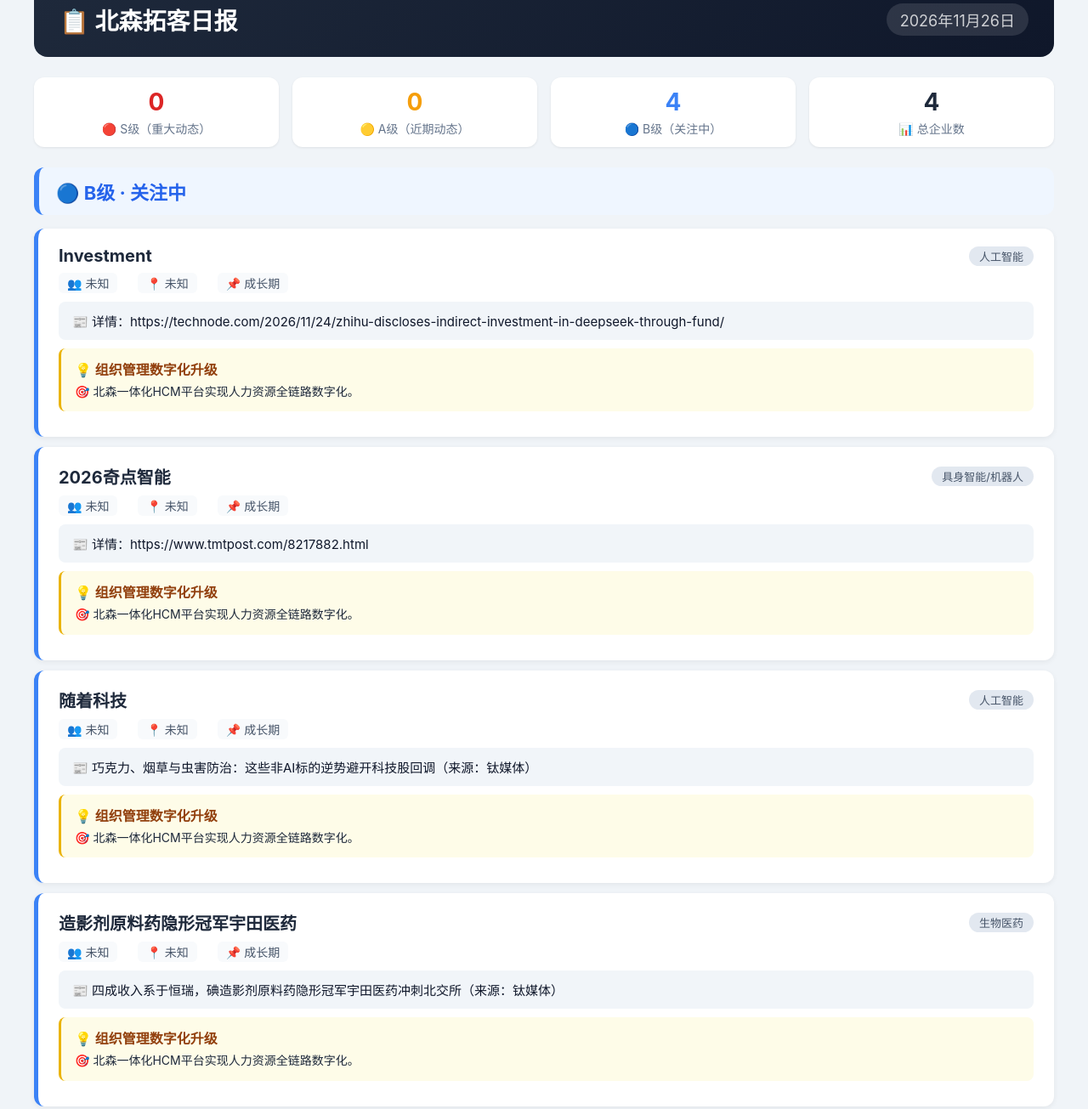
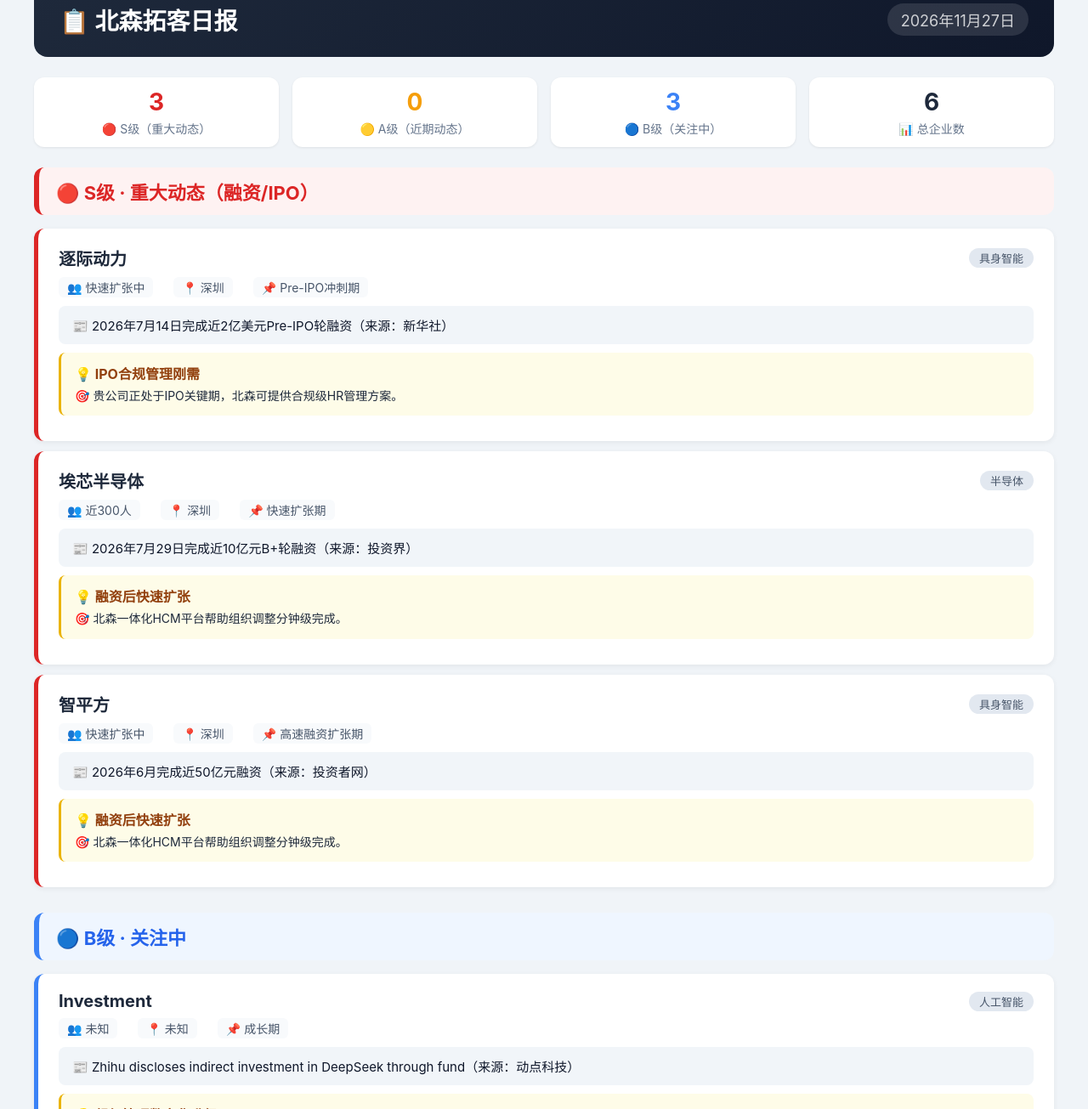
Before and after one commit to Eric6845/BeiSen-, a plain HTML site: page index.html in a window 1280 px wide. Shown: the part 41-1346 px from the top of the page at 85% size. Drawn offline with Linux system fonts and the light colour scheme.

Commit message:
deploy: f57a087ed4c44d3d0df2e782444121104896e59e

```diff
--- a/index.html
+++ b/index.html
@@ -4,7 +4,7 @@
 <head>
 <meta charset="UTF-8">
 <meta name="viewport" content="width=device-width, initial-scale=1.0">
-<title>北森拓客日报 2026年11月26日</title>
+<title>北森拓客日报 2026年11月27日</title>
 <style>
 * { margin: 0; padding: 0; box-sizing: border-box; }
 body { font-family: -apple-system, BlinkMacSystemFont, "Segoe UI", Roboto, Arial, sans-serif; background: #f0f4f8; padding: 20px; color: #1e293b; }
@@ -43,39 +43,53 @@ body { font-family: -apple-system, BlinkMacSystemFont, "Segoe UI", Roboto, Arial
 </head>
 <body>
 <div class="container">
-<div class="header"><h1>📋 北森拓客日报</h1><span class="date">2026年11月26日</span></div>
+<div class="header"><h1>📋 北森拓客日报</h1><span class="date">2026年11月27日</span></div>
 <div class="stats">
-<div class="stat-item stat-s"><div class="num">0</div><div class="label">🔴 S级（重大动态）</div></div>
+<div class="stat-item stat-s"><div class="num">3</div><div class="label">🔴 S级（重大动态）</div></div>
 <div class="stat-item stat-a"><div class="num">0</div><div class="label">🟡 A级（近期动态）</div></div>
-<div class="stat-item stat-b"><div class="num">4</div><div class="label">🔵 B级（关注中）</div></div>
-<div class="stat-item"><div class="num">4</div><div class="label">📊 总企业数</div></div>
+<div class="stat-item stat-b"><div class="num">3</div><div class="label">🔵 B级（关注中）</div></div>
+<div class="stat-item"><div class="num">6</div><div class="label">📊 总企业数</div></div>
 </div>
-<div class="section section-b"><div class="section-title">🔵 B级 · 关注中</div>
+<div class="section section-s"><div class="section-title">🔴 S级 · 重大动态（融资/IPO）</div>
+<div class="card card-s">
+<div class="card-header"><span class="card-name">逐际动力</span><span class="card-tag">具身智能</span></div>
+<div class="card-info"><span>👥 快速扩张中</span><span>📍 深圳</span><span class="card-stage">📌 Pre-IPO冲刺期</span></div>
+<div class="card-dynamic">📰 2026年7月14日完成近2亿美元Pre-IPO轮融资（来源：新华社）</div>
+<div class="card-pain"><div class="ptype">💡 IPO合规管理刚需</div><div class="pdesc">🎯 贵公司正处于IPO关键期，北森可提供合规级HR管理方案。</div></div>
+</div>
+
+<div class="card card-s">
+<div class="card-header"><span class="card-name">埃芯半导体</span><span class="card-tag">半导体</span></div>
+<div class="card-info"><span>👥 近300人</span><span>📍 深圳</span><span class="card-stage">📌 快速扩张期</span></div>
+<div class="card-dynamic">📰 2026年7月29日完成近10亿元B+轮融资（来源：投资界）</div>
+<div class="card-pain"><div class="ptype">💡 融资后快速扩张</div><div class="pdesc">🎯 北森一体化HCM平台帮助组织调整分钟级完成。</div></div>
+</div>
+
+<div class="card card-s">
+<div class="card-header"><span class="card-name">智平方</span><span class="card-tag">具身智能</span></div>
+<div class="card-info"><span>👥 快速扩张中</span><span>📍 深圳</span><span class="card-stage">📌 高速融资扩张期</span></div>
+<div class="card-dynamic">📰 2026年6月完成近50亿元融资（来源：投资者网）</div>
+<div class="card-pain"><div class="ptype">💡 融资后快速扩张</div><div class="pdesc">🎯 北森一体化HCM平台帮助组织调整分钟级完成。</div></div>
+</div>
+</div><div class="section section-b"><div class="section-title">🔵 B级 · 关注中</div>
 <div class="card card-b">
 <div class="card-header"><span class="card-name">Investment</span><span class="card-tag">人工智能</span></div>
 <div class="card-info"><span>👥 未知</span><span>📍 未知</span><span class="card-stage">📌 成长期</span></div>
-<div class="card-dynamic">📰 详情：https://technode.com/2026/11/24/zhihu-discloses-indirect-investment-in-deepseek-through-fund/</div>
+<div class="card-dynamic">📰 Zhihu discloses indirect investment in DeepSeek through fund（来源：动点科技）</div>
 <div class="card-pain"><div class="ptype">💡 组织管理数字化升级</div><div class="pdesc">🎯 北森一体化HCM平台实现人力资源全链路数字化。</div></div>
 </div>
 
 <div class="card card-b">
-<div class="card-header"><span class="card-name">2026奇点智能</span><span class="card-tag">具身智能/机器人</span></div>
-<div class="card-info"><span>👥 未知</span><span>📍 未知</span><span class="card-stage">📌 成长期</span></div>
-<div class="card-dynamic">📰 详情：https://www.tmtpost.com/8217882.html</div>
-<div class="card-pain"><div class="ptype">💡 组织管理数字化升级</div><div class="pdesc">🎯 北森一体化HCM平台实现人力资源全链路数字化。</div></div>
+<div class="card-header"><span class="card-name">2025年公司</span><span class="card-tag">其他</span></div>
+<div class="card-info"><span>👥 未知</span><span>📍 未知</span><span class="card-stage">📌 IPO冲刺期</span></div>
+<div class="card-dynamic">📰 舜宇智行：三年分红39.11亿超累计净利，关联交易、募资补流引争议（来源：钛媒体）</div>
+<div class="card-pain"><div class="ptype">💡 IPO合规管理刚需</div><div class="pdesc">🎯 贵公司正处于IPO关键期，北森可提供合规级HR管理方案。</div></div>
 </div>
 
 <div class="card card-b">
-<div class="card-header"><span class="card-name">随着科技</span><span class="card-tag">人工智能</span></div>
+<div class="card-header"><span class="card-name">普祺医药</span><span class="card-tag">生物医药</span></div>
 <div class="card-info"><span>👥 未知</span><span>📍 未知</span><span class="card-stage">📌 成长期</span></div>
-<div class="card-dynamic">📰 巧克力、烟草与虫害防治：这些非AI标的逆势避开科技股回调（来源：钛媒体）</div>
-<div class="card-pain"><div class="ptype">💡 组织管理数字化升级</div><div class="pdesc">🎯 北森一体化HCM平台实现人力资源全链路数字化。</div></div>
-</div>
-
-<div class="card card-b">
-<div class="card-header"><span class="card-name">造影剂原料药隐形冠军宇田医药</span><span class="card-tag">生物医药</span></div>
-<div class="card-info"><span>👥 未知</span><span>📍 未知</span><span class="card-stage">📌 成长期</span></div>
-<div class="card-dynamic">📰 四成收入系于恒瑞，碘造影剂原料药隐形冠军宇田医药冲刺北交所（来源：钛媒体）</div>
+<div class="card-dynamic">📰 详情：https://www.tmtpost.com/8216839.html</div>
 <div class="card-pain"><div class="ptype">💡 组织管理数字化升级</div><div class="pdesc">🎯 北森一体化HCM平台实现人力资源全链路数字化。</div></div>
 </div>
 </div>
```
